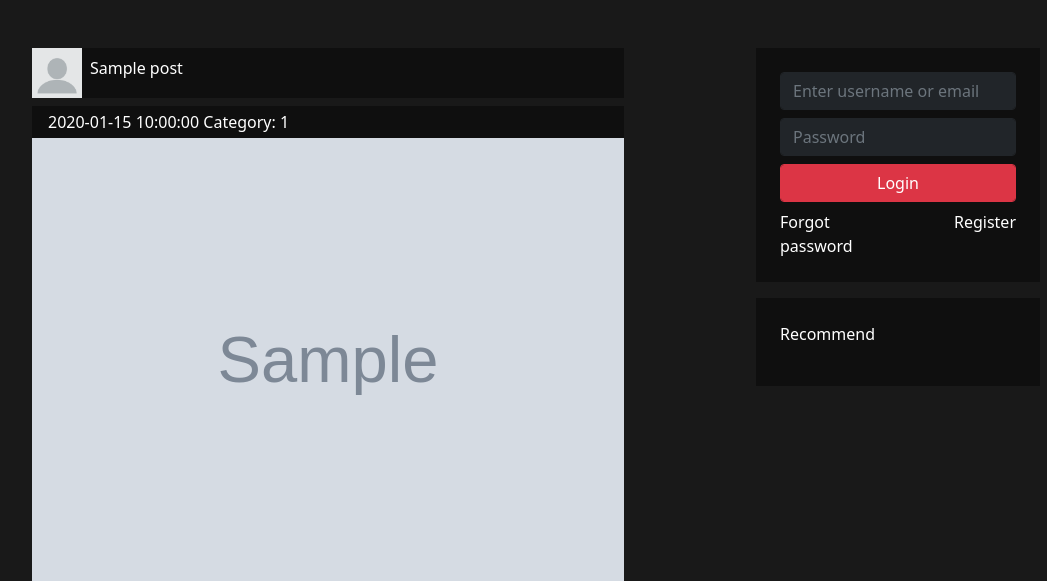
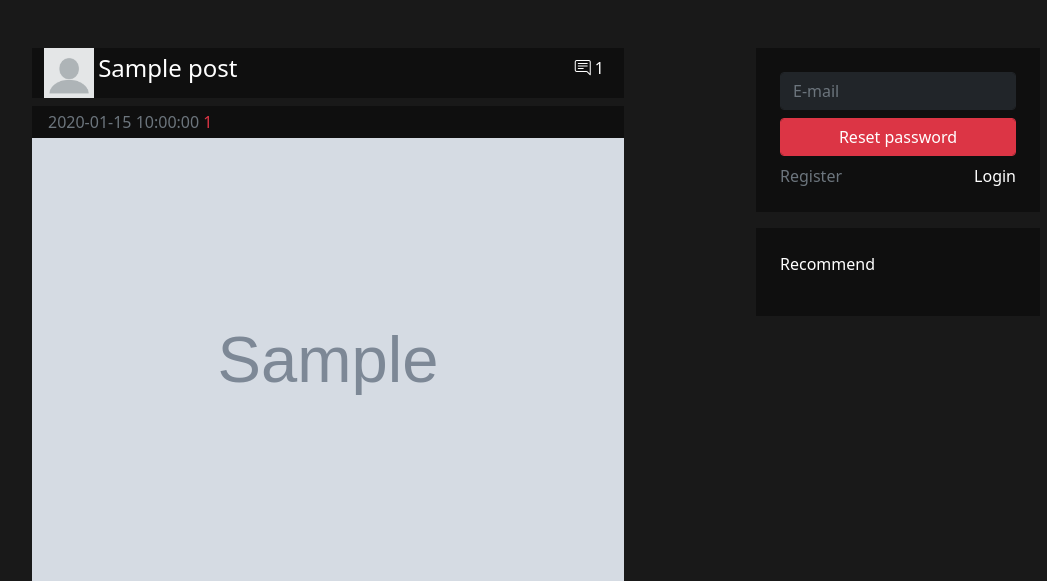
Before and after one commit to kacperoni/meme-page, a PHP site: page /index.php?source=forgotPass in a window 1280 px wide. Shown: the part 56-637 px from the top of the page, without its empty margins (122-1169 px from the left). Run offline with PHP 8.4, Linux system fonts and the light colour scheme; tables that the repository leaves empty or names only in its code hold one stand-in row (values such as "Sample post"); grey boxes marked "Sample" are stand-in pictures.

Commit message:
made register and forgot password form, imrpoved web skeleton

```diff
--- /dev/null
+++ b/css/style.css
@@ -0,0 +1,3 @@
+a{
+    text-decoration: none;
+}
--- a/header.php
+++ b/header.php
@@ -8,6 +8,7 @@
         <!-- Bootstrap CSS -->
         <link href="https://cdn.jsdelivr.net/npm/bootstrap@5.0.2/dist/css/bootstrap.min.css" rel="stylesheet" integrity="sha384-EVSTQN3/azprG1Anm3QDgpJLIm9Nao0Yz1ztcQTwFspd3yD65VohhpuuCOmLASjC" crossorigin="anonymous">
         <link rel="stylesheet" href="https://cdn.jsdelivr.net/npm/bootstrap-icons@1.8.3/font/bootstrap-icons.css">
+        <link rel="stylesheet" href="css/style.css">
         <style>
             .bg-color{
                 background-color: rgb(25,25,25);
--- /dev/null
+++ b/includes/forgot_password.php
@@ -0,0 +1,12 @@
+<form action="">
+    <div class="input-group mb-2">
+        <input type="email" class="form-control bg-dark border-dark" placeholder="E-mail">
+    </div>
+    <div class="input-group mb-2">
+        <input type="submit" class="btn btn-danger form-control" value="Reset password">
+    </div>
+</form>
+<div class="row">
+    <div class="col-md"><a class="text-secondary" href="index.php?source=register">Register</a></div>
+    <div class="col-md text-end"><a class="text-white" href="index.php">Login</a></div>
+</div>
--- a/index.php
+++ b/index.php
@@ -23,12 +23,22 @@
                         ?>
 
                         <div class="container p-5">
-                            <div class="container tile-color d-flex p-0">
-                                <img src="profile.png" width="50" alt="profile-pic">
-                                <p class="m-2"><?php echo $postTitle; ?></p>
-                                <!-- <p class="text-end">1</p> -->
+                            <div class="row tile-color m-0 p-0">
+                                <div class="col">
+                                    <div>
+                                        <img class="mx-0"src="profile.png" width="50" alt="profile-pic">
+                                        <span class="overlay-text fs-4"> <?php echo $postTitle; ?></span>
+                                    </div>
+                                </div>
+                                <div class="col">
+                                    <a href="#">
+                                        <p class="text-end bi bi-chat-right-text m-2 text-white"> 1</p>
+                                    </a>
+                                </div>
                             </div>
-                            <p class="px-3 py-1 mt-2 mb-0 tile-color"><?php echo $postDate; ?> Category: <?php echo $postCategoryId; ?></p>
+                            <p class="px-3 py-1 mt-2 mb-0 tile-color">
+                                <?php echo "<a class='text-secondary text-decoration-none'>$postDate</a>";?>
+                                <?php echo "<a class='text-danger text-decoration-none'>$postCategoryId</a>" ?></p>
                             <img src="images/<?php echo $postImage; ?>" width="100%" alt="meme">
                         </div>
                         <?php } ?>
@@ -39,21 +49,22 @@
                 <div class="col-md-4 p-5">
                     <div class="container tile-color p-4">
                         <!-- login form -->
-                        <form action="">
-                            <div class="input-group mb-2">
-                                <input type="text" class="form-control bg-dark border-dark" placeholder="Enter username or email">
-                            </div>
-                            <div class="input-group mb-2">
-                                <input type="password" class="form-control bg-dark border-dark" placeholder="Password">
-                            </div>
-                            <div class="input-group mb-2">
-                                <input type="submit" class="btn btn-danger form-control" value="Login">
-                            </div>
-                        </form>
-                        <div class="row">
-                            <div class="col-md">Forgot password</div>
-                            <div class="col-md text-end">Register</div>
-                        </div>
+                        <?php
+                            if(isset($_GET["source"])){
+                                $source = $_GET["source"];
+
+                                switch($source){
+                                    case "register":
+                                        include "includes/register.php";
+                                        break;
+                                    case "forgotPass":
+                                        include "includes/forgot_password.php";
+                                        break;
+                                }
+                            }else{
+                                include "includes/login.php";
+                            }
+                        ?>
                     </div>
                     <div class="container p-4 mt-3 tile-color">
                             <p>Recommend</p>
```
Also changed, not shown: includes/login.php (added, +15 -0 lines), includes/register.php (added, +21 -0 lines).
